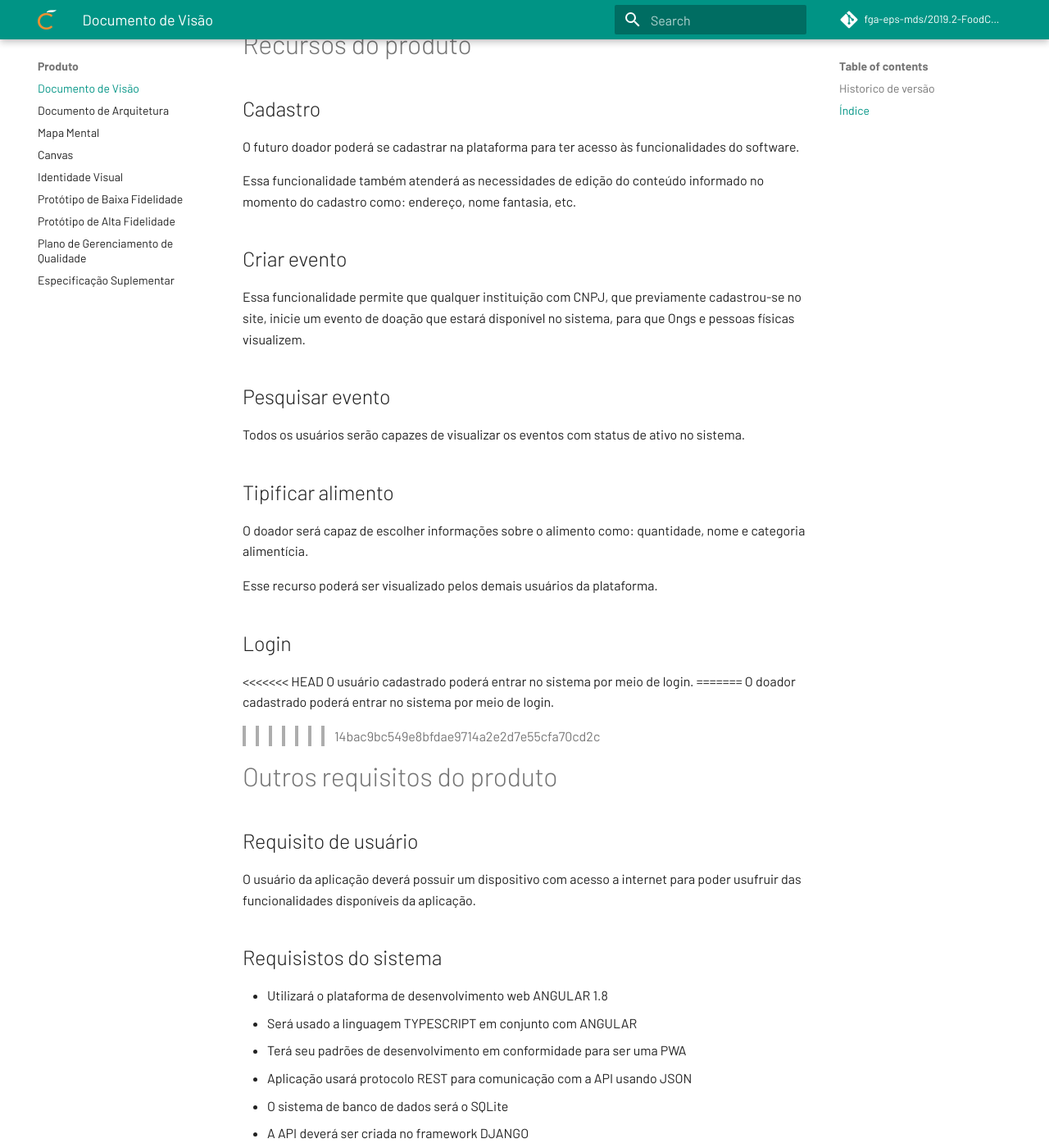
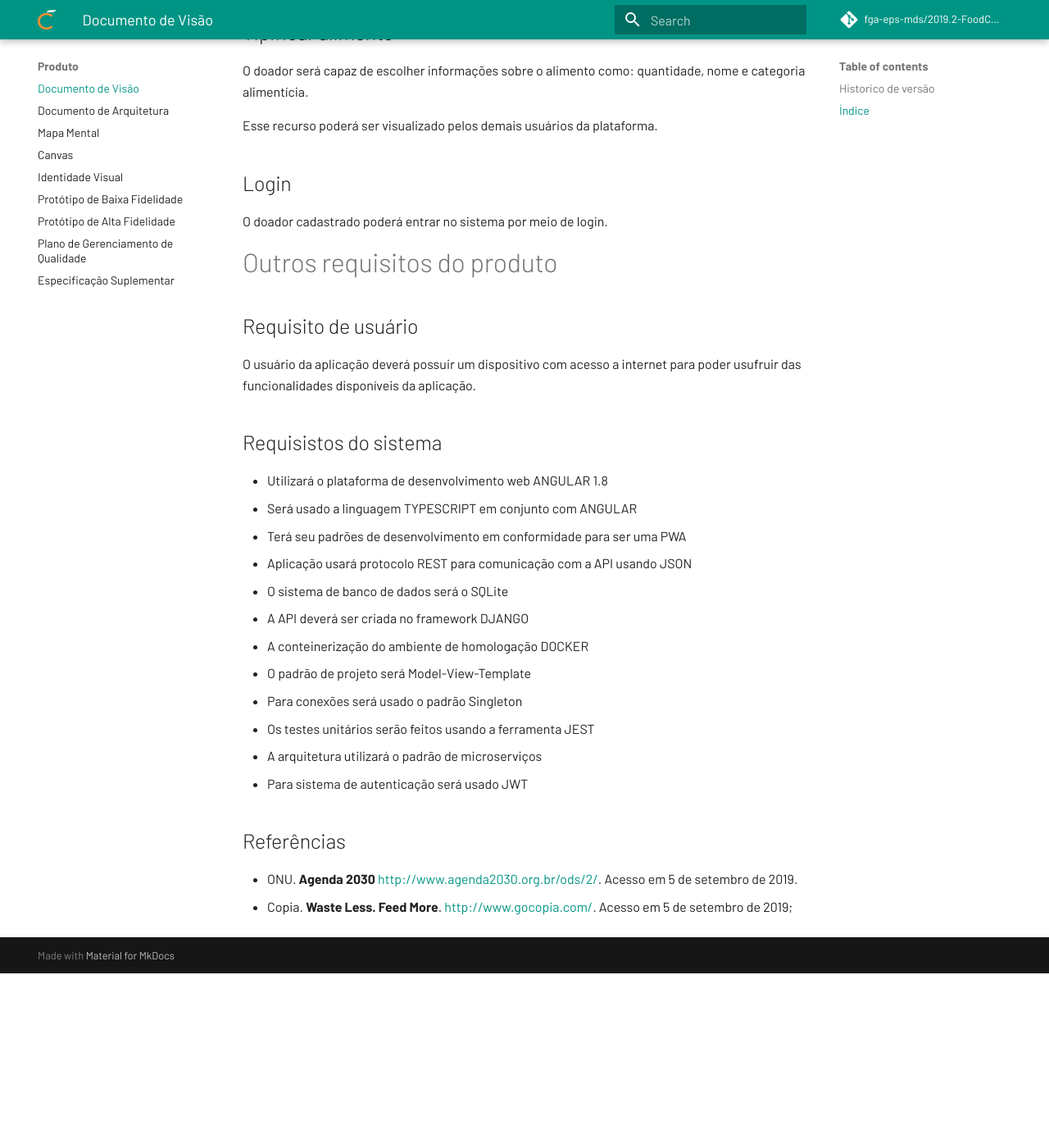
Before and after one commit to fga-eps-mds/2019.2-FoodCare, an MkDocs documentation site: the page built from docs/produto/doc-visao.md, in a window 1280 px wide and 1400 px high, scrolled down 5807 px. Shown: the whole window at 82% size. Built offline with MkDocs 1.6.1 and Material for MkDocs 9.7.7, drawn with Linux system fonts in a browser that asks for light colours; comment, search, counter and statistics services are not loaded; after the commit the page ends 6994 px from its top, so only the background shows below that; some of the changed text lies outside the part shown.

Commit message:
Corrige pequenos erros doc-visão

```diff
--- a/docs/produto/doc-visao.md
+++ b/docs/produto/doc-visao.md
@@ -14,16 +14,12 @@
 25/09/19 | 1.7 | Atualiza a descrição dos envolvidos e usúarios | Giovanna
 26/09/19 | 1.8 | Atualiza a tabela de resumo das capacidades | Giovanna
 26/09/19 | 1.9 | Atualiza o topico Outros Requisitos de Produto | Giovanna
-<<<<<<< HEAD
 22/09/19 | 2.0 | Atualização dos Recusos do Produto | Hugo
-=======
-22/10/19 | 2.0 | Refatora documento | Bruna
->>>>>>> 14bac9bc549e8bfdae9714a2e2d7e55cfa70cd2c
+22/10/19 | 2.1 | Refatora documento | Bruna
 
 ## Índice
 
 1. [Introdução](#1)
-    1. [Referências](#1.1)
 2. [Posicionamento](#2)
     1. [Descrição do problema](#2.1)
     2. [Posição do produto](#2.2)
@@ -47,6 +43,7 @@
 6. [Outros requisitos do produto](#6)
     1. [Requisito de usuário](#6.1)
     2. [Requisito do sistema](#6.2)
+7.  [Referências](#7)
 
 # Introdução <a name="1"></a>
 Este documento tem como propósito coletar, analisar e definir necessidades e recursos de nível superior do FoodCare para a matéria Métodos de Desenvolvimento de Software (MDS) que tem como tema à Objetivos de Desenvolvimento Sustentável (ODS) 2.1. Esse objetivo defende: Fome Zero e Agricultura Sustentável - Acabar com a fome, alcançar a segurança alimentar e melhoria da nutrição e promover a agricultura sustentável.
@@ -152,11 +145,7 @@
 
 ## Login <a name="5.5"></a>
 
-<<<<<<< HEAD
-O usuário cadastrado poderá entrar no sistema por meio de login.
-=======
 O doador cadastrado poderá entrar no sistema por meio de login.
->>>>>>> 14bac9bc549e8bfdae9714a2e2d7e55cfa70cd2c
 
 # Outros requisitos do produto <a name="6"></a>
 
@@ -178,3 +167,6 @@
 * Os testes unitários serão feitos usando a ferramenta JEST
 * A arquitetura utilizará o padrão de microserviços
 * Para sistema de autenticação será usado JWT
+## Referências <a name="7"></a>
+* ONU. **Agenda 2030** [<http://www.agenda2030.org.br/ods/2/>](http://www.agenda2030.org.br/ods/2/). Acesso em 5 de setembro de 2019.
+* Copia. **Waste Less. Feed More**. [<http://www.gocopia.com/>](http://www.gocopia.com/>). Acesso em 5 de setembro de 2019;
```
Also changed, not shown: other parts of docs/produto/doc-visao.md (+0 -4 lines).
